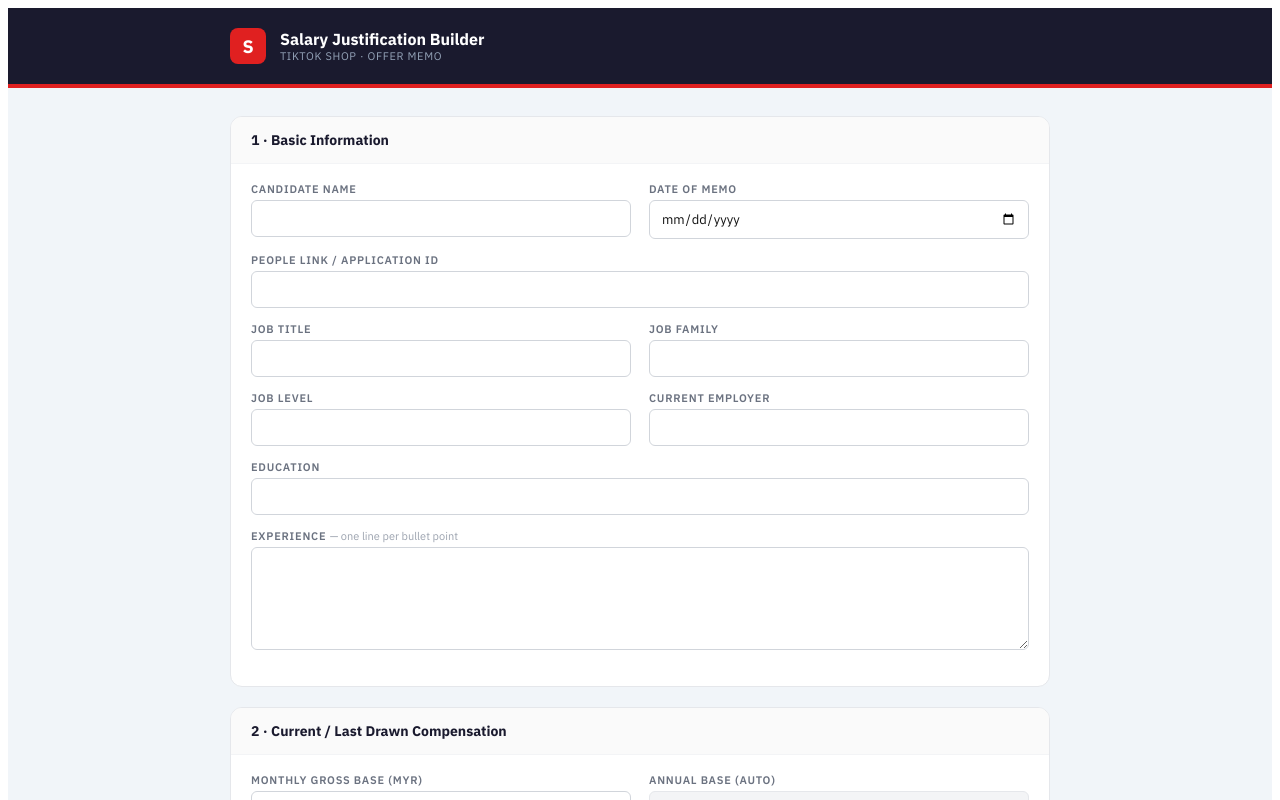
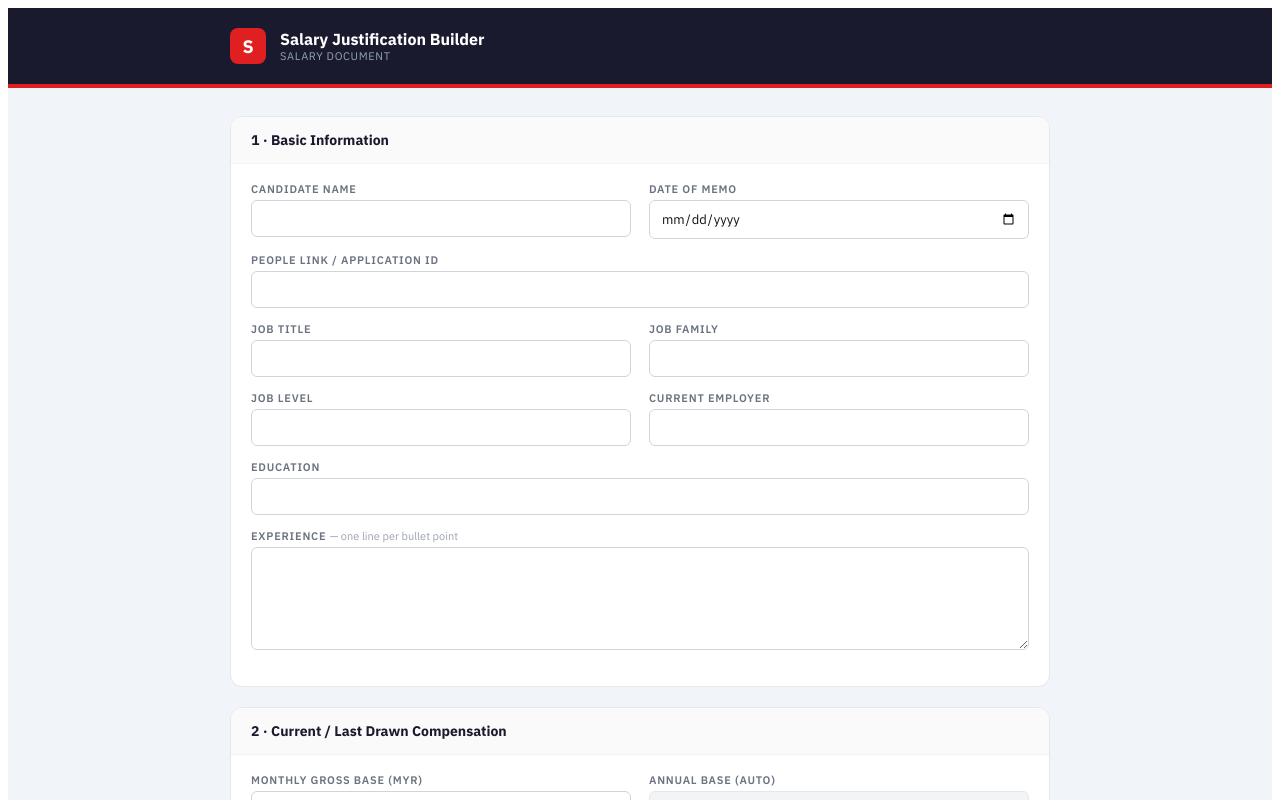
Before and after one commit to MKCFSEA/salary-document-generator, a React (Vite) app in the folder salary-memo/: page / in a window 1280 px wide. Shown: the top 800 px of the page. Built offline with nearby package versions, Linux system fonts and the light colour scheme.

Commit message:
Update App.jsx

```diff
--- a/salary-memo/src/App.jsx
+++ b/salary-memo/src/App.jsx
@@ -456,7 +456,7 @@ export default function App() {
           </div>
           <div>
             <div style={{ color: "#fff", fontWeight: 700, fontSize: 16 }}>Salary Justification Builder</div>
-            <div style={{ color: "#94a3b8", fontSize: 11, letterSpacing: "0.06em", textTransform: "uppercase" }}>TikTok Shop · Offer Memo</div>
+            <div style={{ color: "#94a3b8", fontSize: 11, letterSpacing: "0.06em", textTransform: "uppercase" }}>Salary Document</div>
           </div>
           {isPremium && (
             <div style={{ marginLeft: "auto", background: "#7f1d1d", border: "1px solid #dc2626", borderRadius: 8, padding: "6px 14px", display: "flex", alignItems: "center", gap: 8 }}>
```
